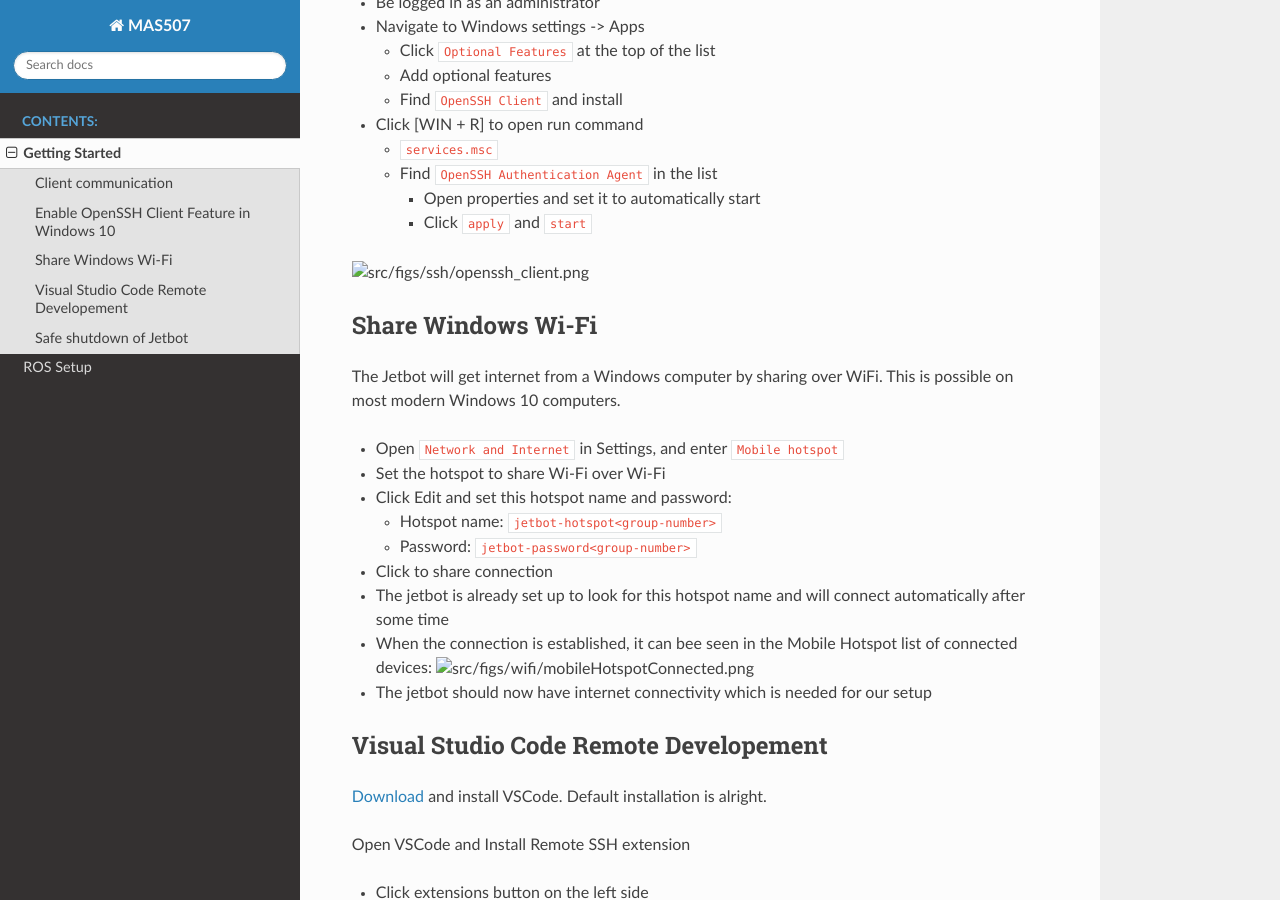
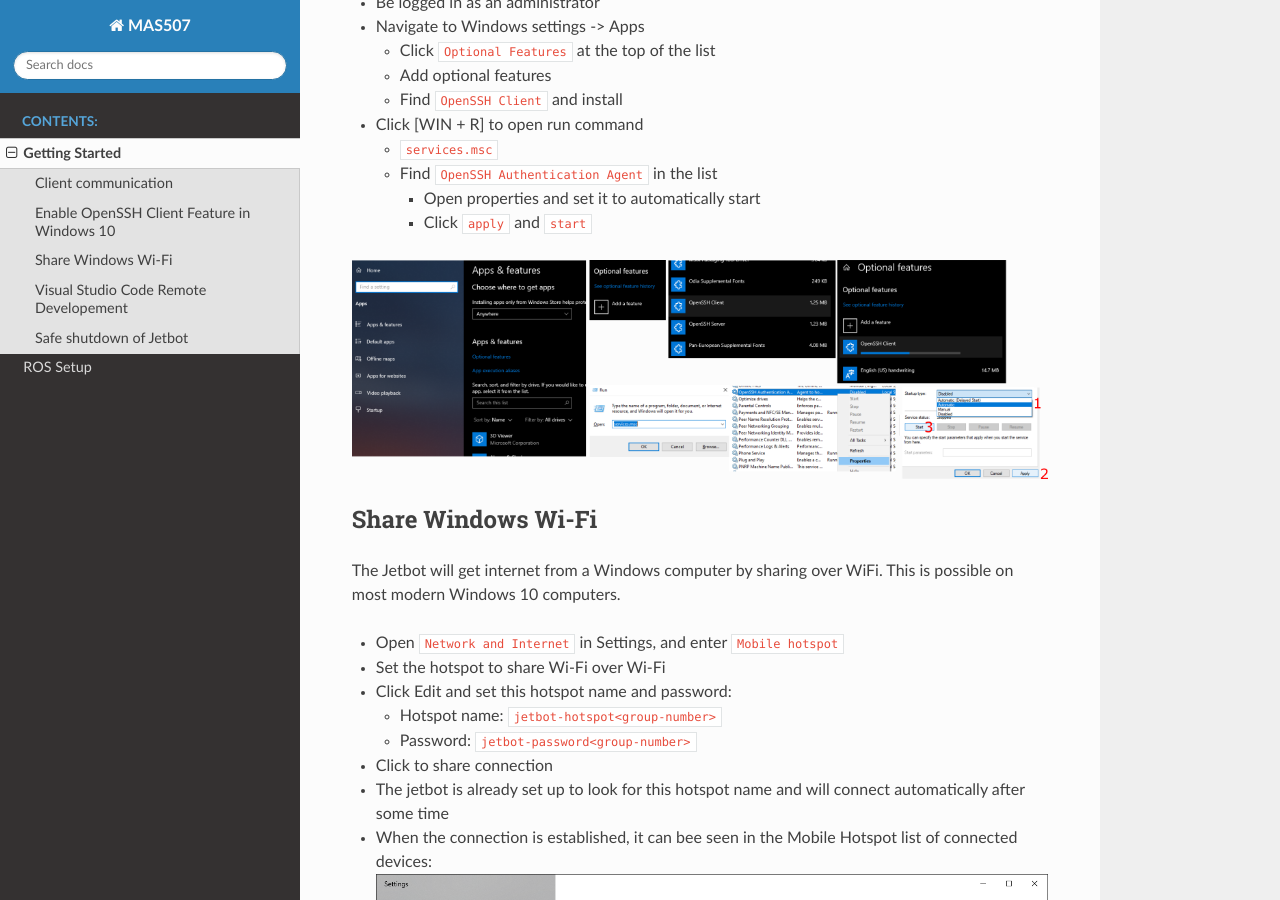
Before and after one commit to Orwatronic/mas_514, a Sphinx documentation site: the page built from docs/src/start.md, in a window 1280 px wide and 900 px high, scrolled down 811 px. Built offline with Sphinx 7.4.7 and the Read the Docs theme 2.0.0, drawn with Linux system fonts in a browser that asks for light colours.

Commit message:
Fixed image relative source

```diff
--- a/docs/src/start.md
+++ b/docs/src/start.md
@@ -35,7 +35,7 @@
     - Open properties and set it to automatically start
     - Click `apply` and `start`
 
-![](figs/ssh/openssh_client.png)
+![](../figs/ssh/openssh_client.png)
 
 ## Share Windows Wi-Fi
 
@@ -49,7 +49,7 @@
   - Password: `jetbot-password<group-number>`
 - Click to share connection
 - The jetbot is already set up to look for this hotspot name and will connect automatically after some time
-- When the connection is established, it can bee seen in the Mobile Hotspot list of connected devices: ![](figs/wifi/mobileHotspotConnected.png)
+- When the connection is established, it can bee seen in the Mobile Hotspot list of connected devices: ![](../figs/wifi/mobileHotspotConnected.png)
 - The jetbot should now have internet connectivity which is needed for our setup
 
 ## Visual Studio Code Remote Developement
@@ -79,7 +79,7 @@
 A terminal window can be opened with maybe `[CTRL + J]` depending on system.
 Check the keyboard shortcut preferences for `Toggle integrated terminal`.
 
-![](figs/ssh/vscode_ssh.png)
+![](../figs/ssh/vscode_ssh.png)
 
 ## Safe shutdown of Jetbot
 
```
Also changed, not shown: docs/conf.py (line endings or trailing spaces).
